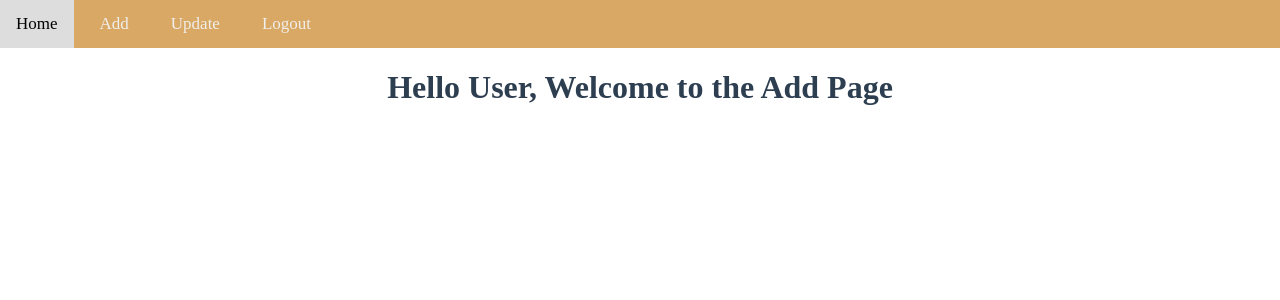
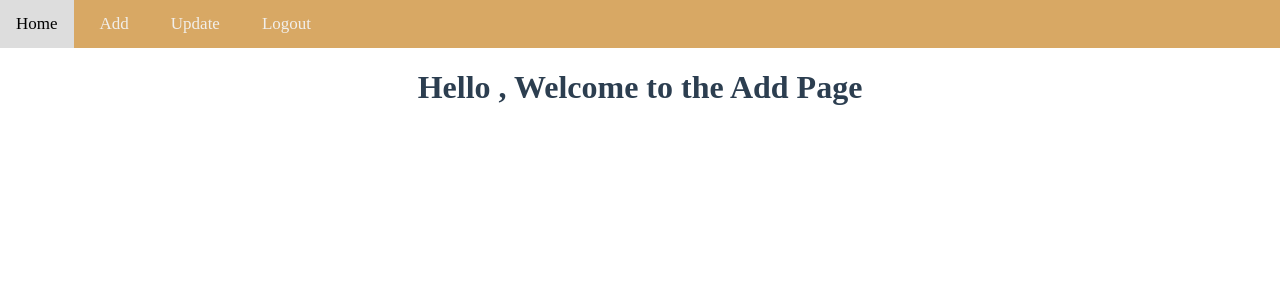
Before and after one commit to Snorlax-light/restorant-project, a Vue app: page /add in a window 1280 px wide. Shown: the top 300 px of the page. Built offline with nearby package versions, Linux system fonts and the light colour scheme; sample sign-in values are in the browser's storage.

Commit message:
day 6 progress

```diff
--- a/src/components/AddPage.vue
+++ b/src/components/AddPage.vue
@@ -1,7 +1,7 @@
 <template>
     <div>
         <HeaderPage />
-        <h1>Hello User, Welcome to the Add Page</h1>
+        <h1>Hello {{name}}, Welcome to the Add Page</h1>
     </div>
 
 </template>
```
